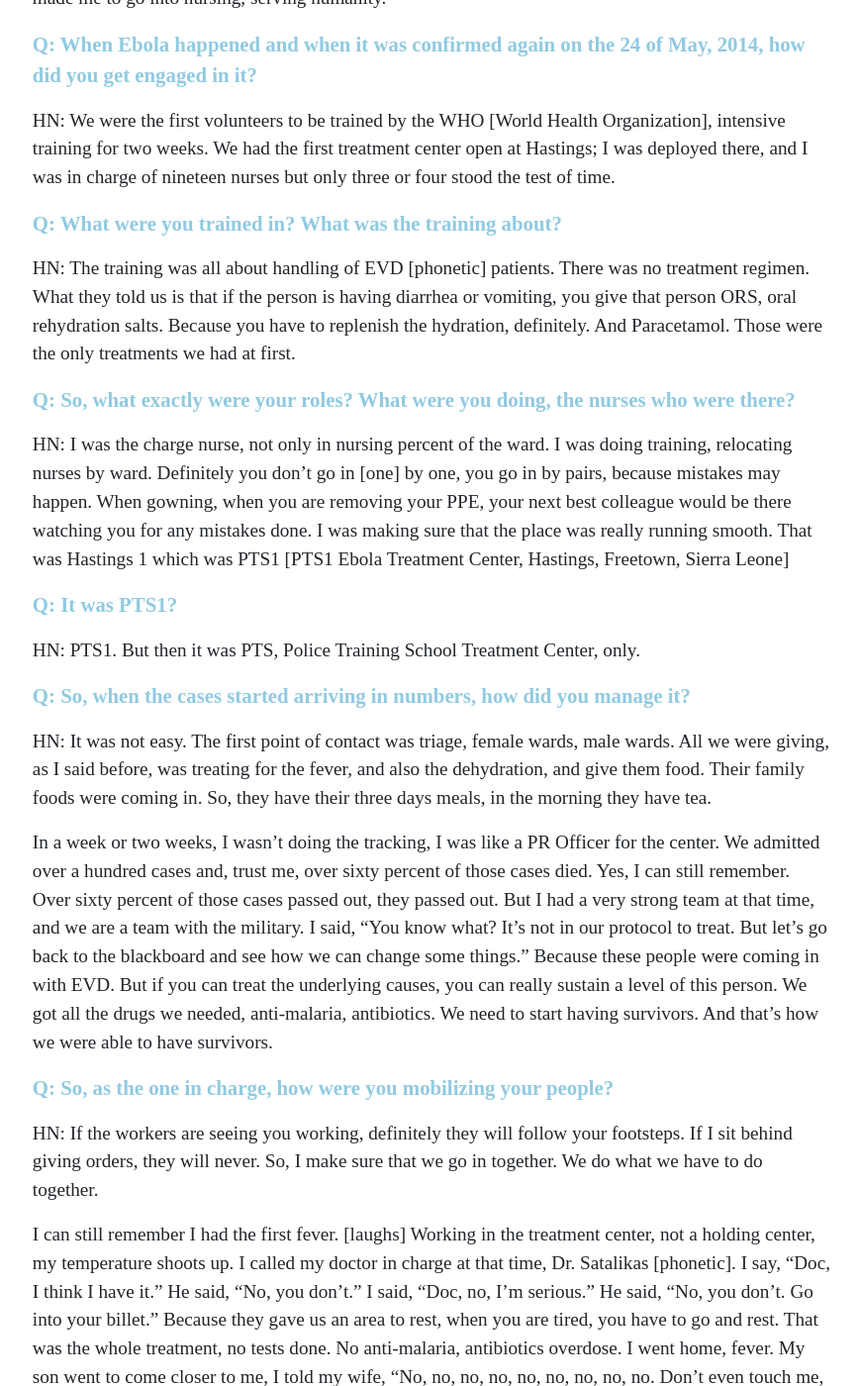
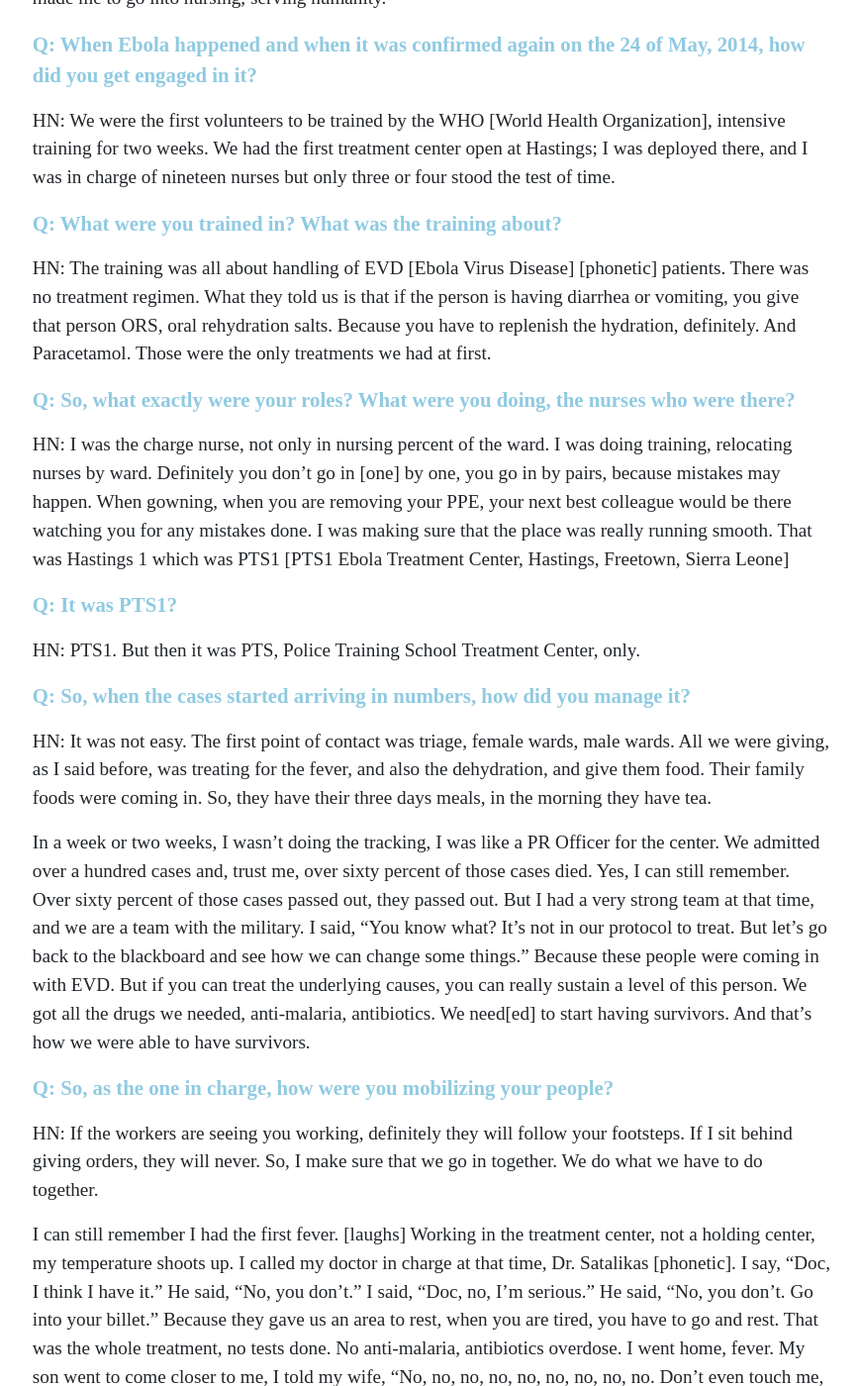
Before and after one commit to elotroalex/frontlines, a Jekyll site: the page built from _ebola/n32.md, in a window 1280 px wide and 1400 px high, scrolled down 1682 px. Shown: the whole window at 99% size, without its empty margins (204-1073 px from the left). Built offline with Jekyll 4.4.1, drawn with Linux system fonts in a browser that asks for light colours; some web fonts are replaced; some of the changed text lies outside the part shown.

Commit message:
fixed typos

```diff
--- a/_includes/excerpts/n32.md
+++ b/_includes/excerpts/n32.md
@@ -16,7 +16,7 @@ HN: We were the first volunteers to be trained by the WHO [World Health Organiza
 Q: What were you trained in? What was the training about?
 {: .question}
 
-HN: The training was all about handling of EVD [phonetic] patients. There was no treatment regimen. What they told us is that if the person is having diarrhea or vomiting, you give that person ORS, oral rehydration salts. Because you have to replenish the hydration, definitely. And Paracetamol. Those were the only treatments we had at first.
+HN: The training was all about handling of EVD [Ebola Virus Disease] [phonetic] patients. There was no treatment regimen. What they told us is that if the person is having diarrhea or vomiting, you give that person ORS, oral rehydration salts. Because you have to replenish the hydration, definitely. And Paracetamol. Those were the only treatments we had at first.
 
 Q: So, what exactly were your roles? What were you doing, the nurses who were there?
 {: .question}
@@ -33,7 +33,7 @@ Q: So, when the cases started arriving in numbers, how did you manage it?
 
 HN: It was not easy. The first point of contact was triage, female wards, male wards. All we were giving, as I said before, was treating for the fever, and also the dehydration, and give them food. Their family foods were coming in. So, they have their three days meals, in the morning they have tea.
 
-In a week or two weeks, I wasn’t doing the tracking, I was like a PR Officer for the center. We admitted over a hundred cases and, trust me, over sixty percent of those cases died. Yes, I can still remember. Over sixty percent of those cases passed out, they passed out. But I had a very strong team at that time, and we are a team with the military. I said, “You know what? It’s not in our protocol to treat. But let’s go back to the blackboard and see how we can change some things.” Because these people were coming in with EVD. But if you can treat the underlying causes, you can really sustain a level of this person. We got all the drugs we needed, anti-malaria, antibiotics. We need to start having survivors. And that’s how we were able to have survivors.
+In a week or two weeks, I wasn’t doing the tracking, I was like a PR Officer for the center. We admitted over a hundred cases and, trust me, over sixty percent of those cases died. Yes, I can still remember. Over sixty percent of those cases passed out, they passed out. But I had a very strong team at that time, and we are a team with the military. I said, “You know what? It’s not in our protocol to treat. But let’s go back to the blackboard and see how we can change some things.” Because these people were coming in with EVD. But if you can treat the underlying causes, you can really sustain a level of this person. We got all the drugs we needed, anti-malaria, antibiotics. We need[ed] to start having survivors. And that’s how we were able to have survivors.
 
 Q: So, as the one in charge, how were you mobilizing your people?
 {: .question}
@@ -67,9 +66,9 @@ HN: The structures should be well equipped. It’s only through the outbreak we
 
 But we did it out of humanity, because we wanted to fight. Some of these things are the things that the government should put in place. And also recognizing the work that people did. Some of us, we worked throughout, like my other brother told me, “Haurace, why are you working?” I said, “You can feed me, but you cannot feed me forever. I have my own family to take care of. You expect me to sit at home begging you?” No.
 
-I want my voice to be heard; I want to be recognized that I was one of the fighters. But these medals were not given to people like us, like nurses, never. But people were given medals that didn’t even touch an Ebola patient. I’m talking from the general perspective here. People got called on state television, given medals that never went into a treatment center.  What about those that died at the treatment center. How are you encouraging them also? So, I say it’s not enough. They will be using us like guinea pigs working for them.
+I want my voice to be heard; I want to be recognized that I was one of the fighters. But these medals were not given to people like us, like nurses, never. But people were given medals that didn’t even touch an Ebola patient. I’m talking from the general perspective here. People got called on state television, given medals that never went into a treatment center. What about those that died at the treatment center. How are you encouraging them also? So, I say it’s not enough. They will be using us like guinea pigs working for them.
 
-HN: When you promise people, when you promise people, do something about it. The thing is some of them died. We lost 221, that’s what the record had that we had lost. 221, in fact, we lost over 500.
+When you promise people, when you promise people, do something about it. The thing is some of them died. We lost 221, that’s what the record had that we had lost. 221, in fact, we lost over 500.
 
 Q: That’s what you think?
 {: .question}
```
Also changed, not shown: other parts of _includes/excerpts/n32.md (+2 -3 lines).
